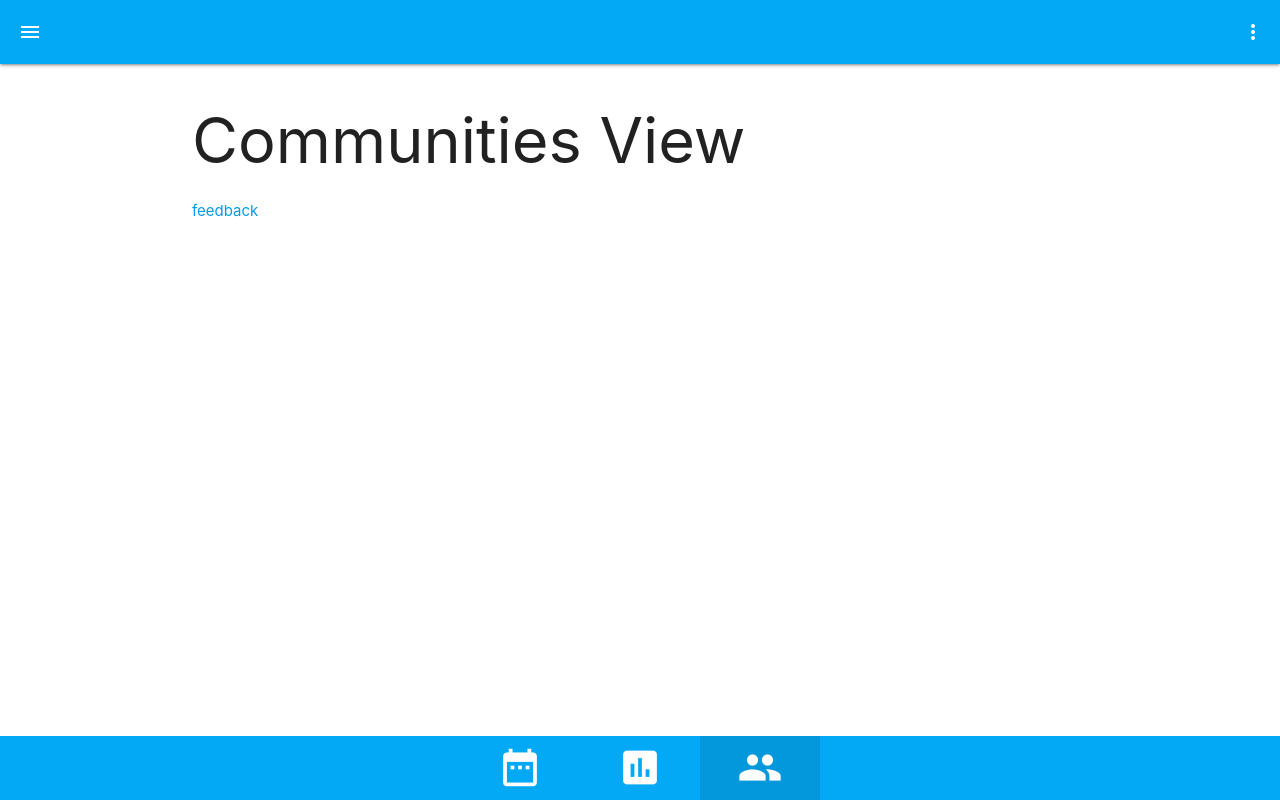
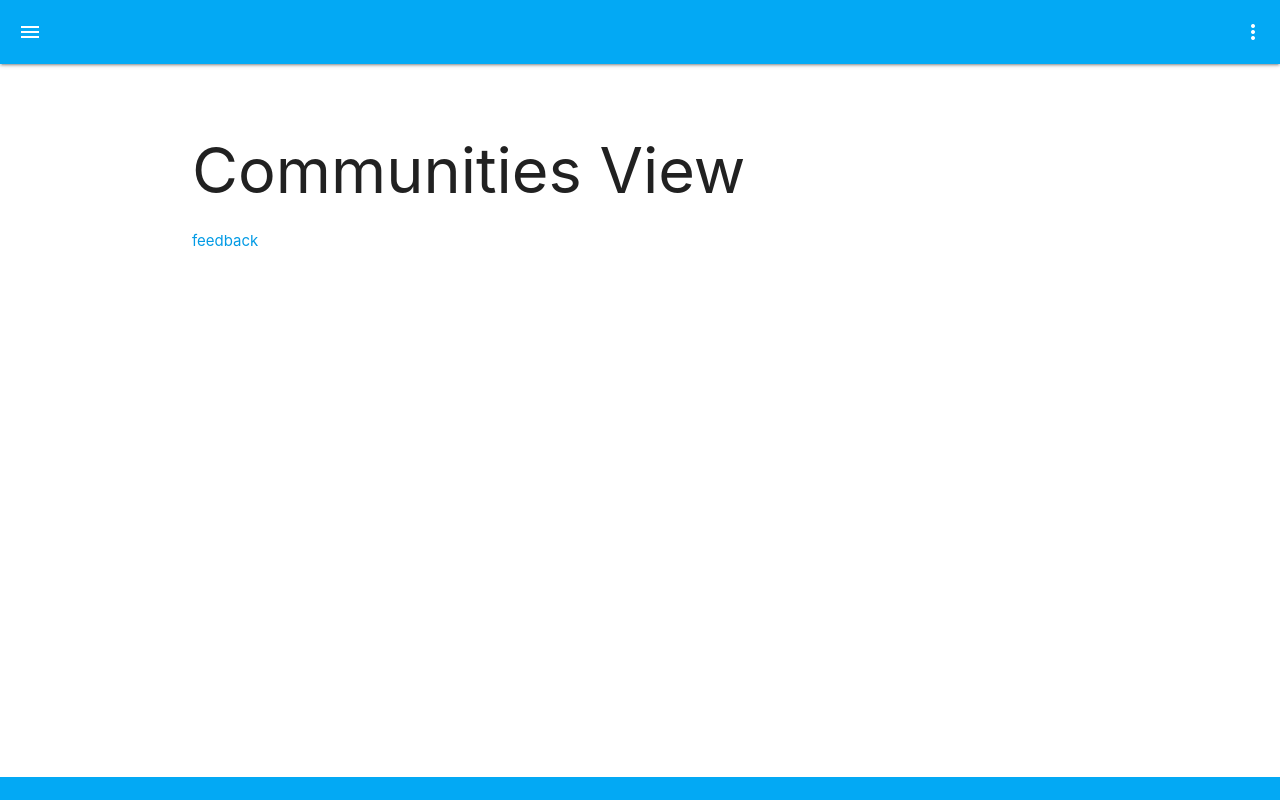
Before and after one commit to PPM-Fi/cepf, a Django app: page /communities in a window 1280 px wide. Run offline with Django 3.2, Linux system fonts and the light colour scheme; the visitor is signed in with stand-in values (Sample User, id 1).

Commit message:
Made footer static and decorative

```diff
--- a/src/static/css/base.css
+++ b/src/static/css/base.css
@@ -1,4 +1,15 @@
 main {
         margin-top: 30px;
         margin-bottom: 80px;
+        flex: 1 0 auto;
 }
+
+footer div {
+        height: 23px;
+}
+
+body {
+        display: flex;
+        min-height: 100vh;
+        flex-direction: column;
+}
--- a/src/static/css/footer.css
+++ /dev/null
@@ -1,18 +0,0 @@
-.footer-fixed {
-	position: fixed;
-	bottom: 0;
-	width: 100%;
-}
-
-footer ul li {
-        margin-left:auto;
-        margin-right:auto;
-        width: 120px;
-}
-
-footer ul.justify {
-        text-align: center;
-        display: table;
-        overflow: hidden;
-        margin: 0 auto;
-}
--- a/src/static/css/registration/login.css
+++ b/src/static/css/registration/login.css
@@ -1,7 +1,3 @@
 .form-container {
         margin-top: 20px;
 }
-
-.footer-fixed nav {
-        height: 23px;
-}
--- a/src/templates/base.html
+++ b/src/templates/base.html
@@ -20,6 +20,9 @@
 <body>
 	{% block content %}
         {% endblock %}
+        <footer>
+                <div class="z-depth-0 light-blue"></div>
+        </footer>
 
         <script src="https://cdnjs.cloudflare.com/ajax/libs/materialize/1.0.0/js/materialize.min.js"></script>
         {% block scripts %}
--- a/src/templates/communities.html
+++ b/src/templates/communities.html
@@ -2,7 +2,6 @@
 {% load static %}
 
 {% block head %}
-<link rel="stylesheet" href="{% static "css/footer.css" %}">
 {% endblock %}
 
 {% block content %}
@@ -40,20 +39,6 @@
                 </div>
         </div>
 </main>
-
-<footer>
-        <div class="footer-fixed">
-		<nav class="z-depth-0 light-blue">
-			<div class="nav-wrapper">
-				<ul class="justify">
-                                        <li><a href="{% url 'calendar' %}"><i class="material-icons" style="font-size: 3rem">date_range</i></a></li>
-					<li><a href="{% url 'analytics' %}"><i class="material-icons" style="font-size: 3rem">insert_chart</i></a></li>
-					<li class="active"><a href="#"><i class="material-icons" style="font-size: 3rem">people</i></a></li>
-				</ul>
-			</div>
-		</nav>
-        </div>
-</footer>
 {% endblock %}
 
 {% block scripts %}
```
Also changed, not shown: src/static/js/dropdown.js (deleted, +0 -8 lines), src/templates/analytics.html (+0 -15 lines), src/templates/calendar.html (+0 -14 lines), src/templates/feedback.html (+0 -13 lines), src/templates/history.html (+0 -14 lines), src/templates/newCommit.html (+1 -18 lines), src/templates/registration/login.html (+0 -7 lines).
